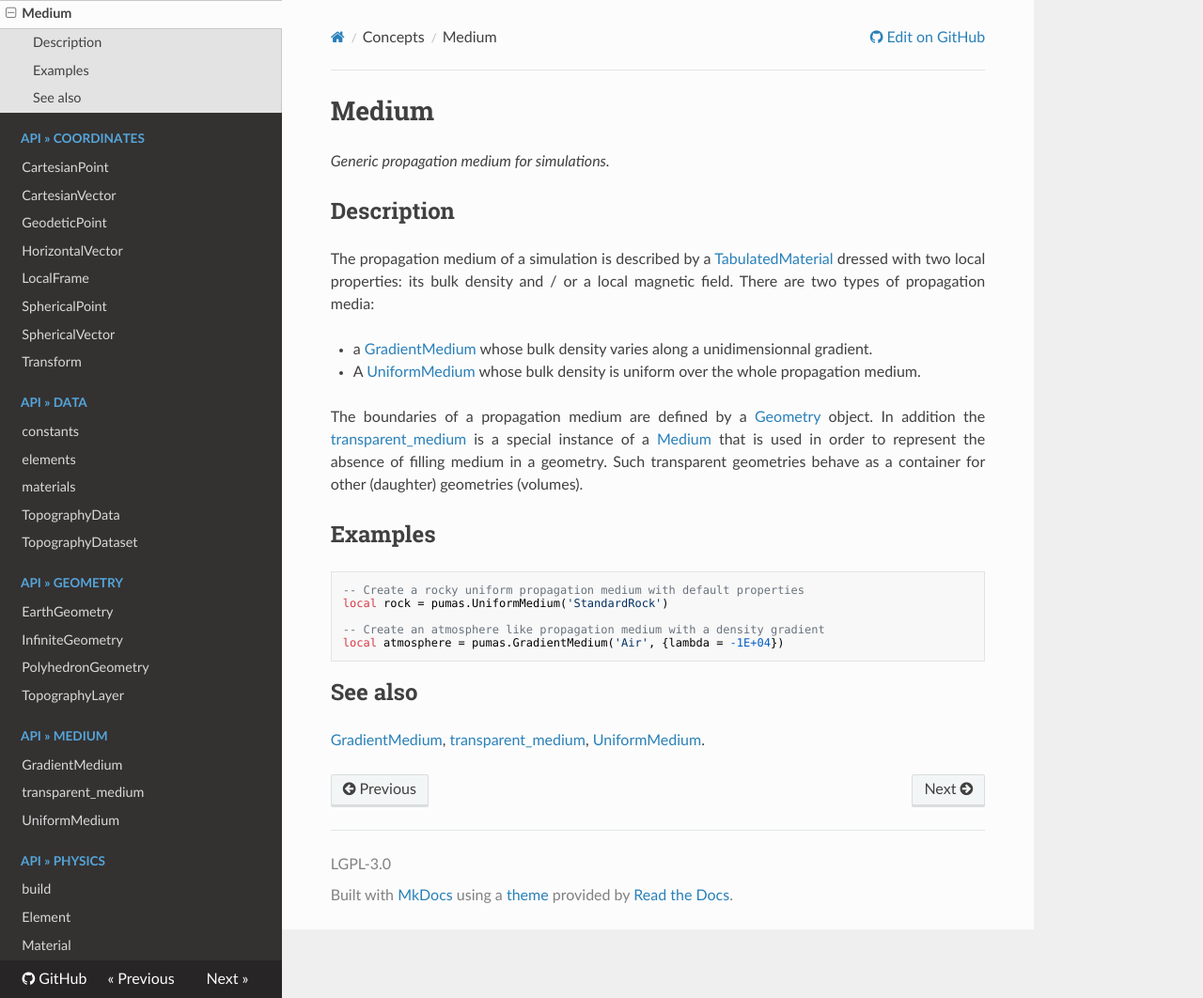
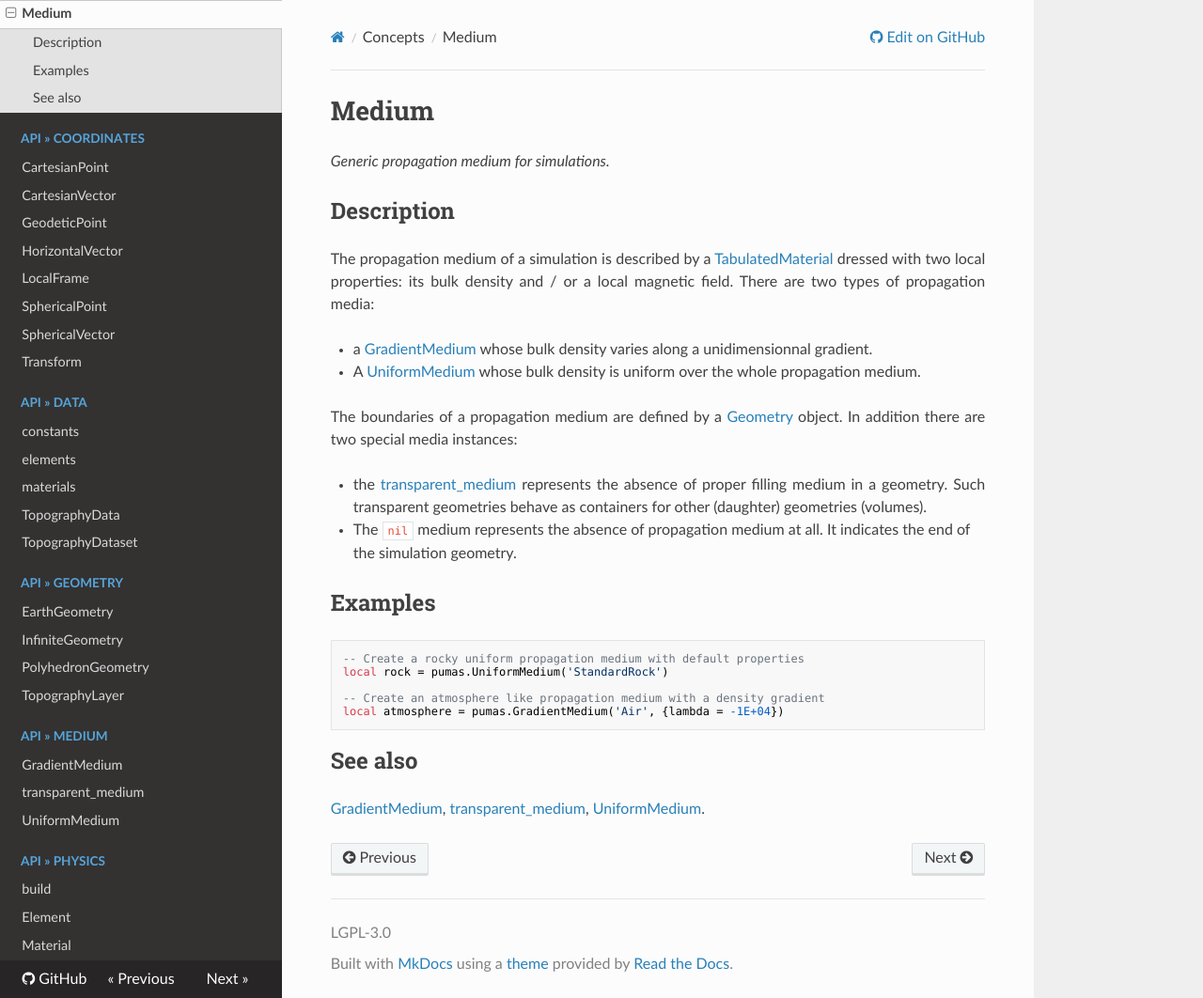
Before and after one commit to niess/pumas-luajit, an MkDocs documentation site: the page built from docs/docs/api/medium/Medium.md, in a window 1280 px wide and 1062 px high. Shown: the whole window at 94% size. Built offline with MkDocs 1.6.1, drawn with Linux system fonts in a browser that asks for light colours; nearby versions of some CDN libraries.

```diff
--- a/docs/docs/api/medium/Medium.md
+++ b/docs/docs/api/medium/Medium.md
@@ -15,12 +15,16 @@
   whole propagation medium.
 
 The boundaries of a propagation medium are defined by a
-[Geometry](../geometry/Geometry) object. In addition the
-[transparent\_medium](transparent_medium.md) is a special instance of a
-[Medium](Medium.md) that is used in order to represent the absence of filling
-medium in a geometry. Such transparent geometries behave as a container for
-other (daughter) geometries (volumes).
+[Geometry](../geometry/Geometry) object. In addition there are two special
+media instances:
 {: .justify}
+
+- the [transparent\_medium](transparent_medium.md) represents the absence of
+  proper filling medium in a geometry. Such transparent geometries behave as
+  containers for other (daughter) geometries (volumes).
+  {: .justify}
+- The `nil` medium represents the absence of propagation medium at all. It
+  indicates the end of the simulation geometry.
 
 
 ## Examples
--- a/docs/mkdocs.yml
+++ b/docs/mkdocs.yml
@@ -50,6 +50,7 @@
     - Recorder: api/simulation/Recorder.md
     - State: api/simulation/State.md
   - API &raquo; Others:
+    - Readonly: api/others/Readonly.md
     - version: api/others/version.md
 
 theme:
```
Also changed, not shown: docs/docs/api/geometry/InfiniteGeometry.md (+1 -1 lines), docs/docs/api/geometry/PolyhedronGeometry.md (+4 -4 lines), docs/docs/api/geometry/TopographyLayer.md (+2 -2 lines), docs/docs/api/medium/transparent_medium.md (+5 -0 lines), 7 other files.
